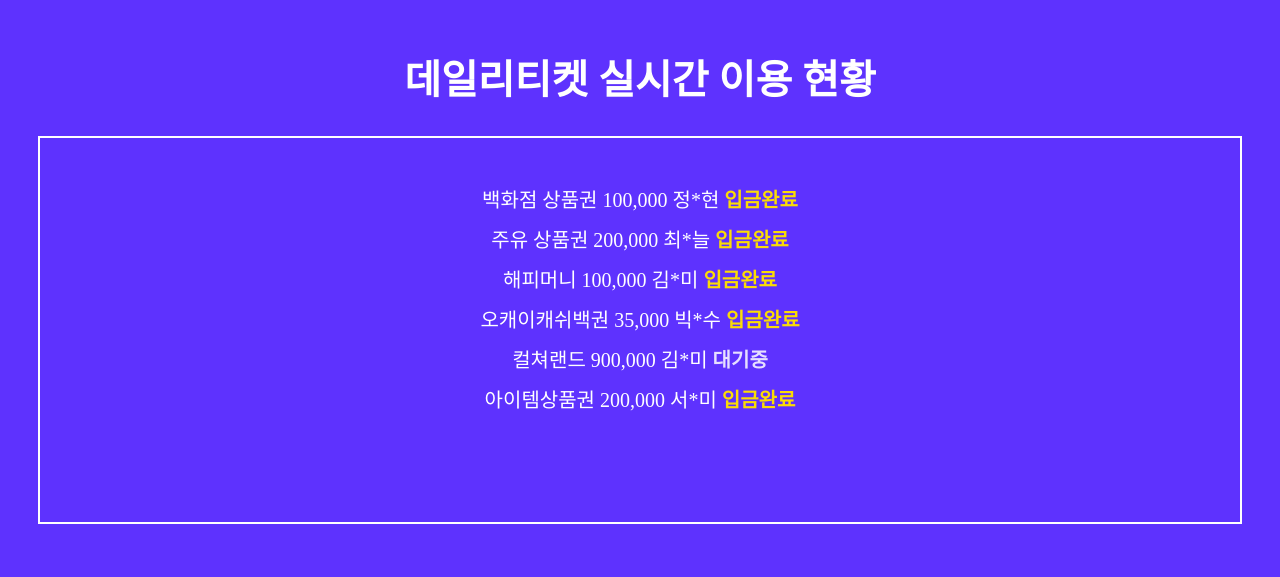
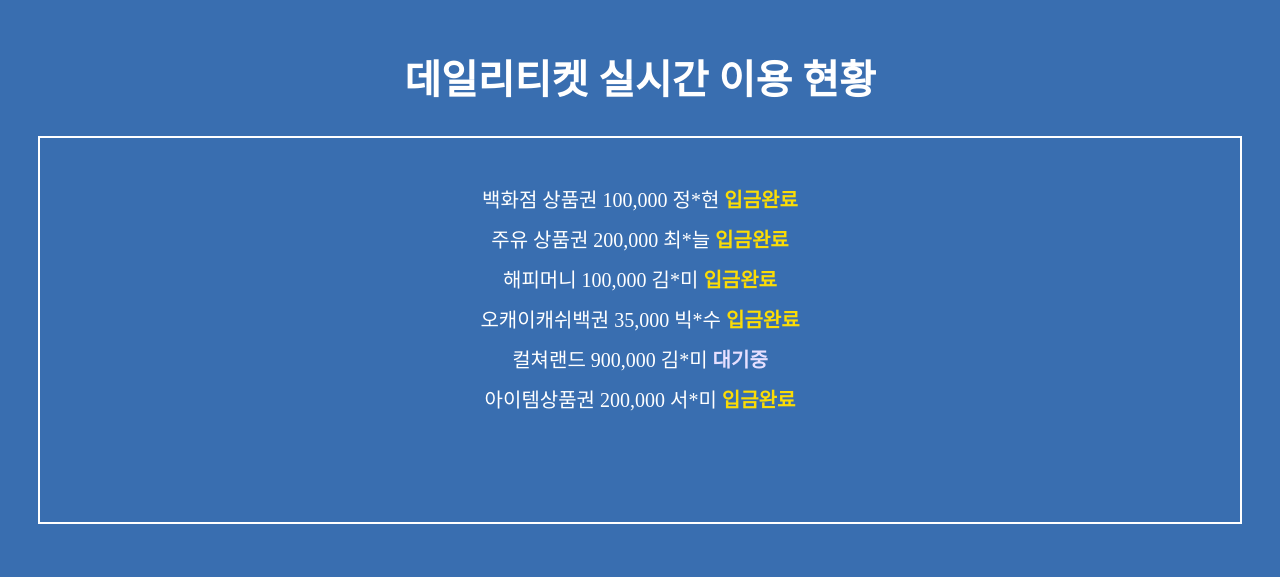
Before and after one commit to dailytk/dailytk, a plain HTML site: page index.html in a window 1280 px wide. Shown: the part 5762-6339 px from the top of the page. Drawn offline with Linux system fonts and the light colour scheme.

Commit message:
Update style.css

```diff
--- a/css/style.css
+++ b/css/style.css
@@ -74,7 +74,7 @@ img{
 	text-decoration:none;
 }
 
-#review {padding: 5% 3%;background: #5e32fe;}
+#review {padding: 5% 3%;background: #396EB0;}
 #review .review_title{font-size: 40px;text-align: center;font-weight: 600;color: #fff;margin-bottom: 30px;}
 #review .review_item_wrap{    height: 300px;
     color: #fff;
```
